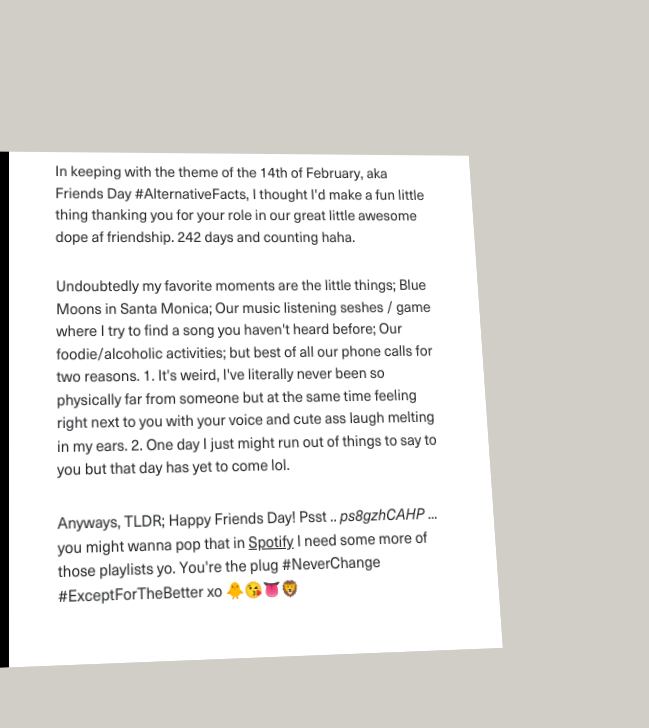
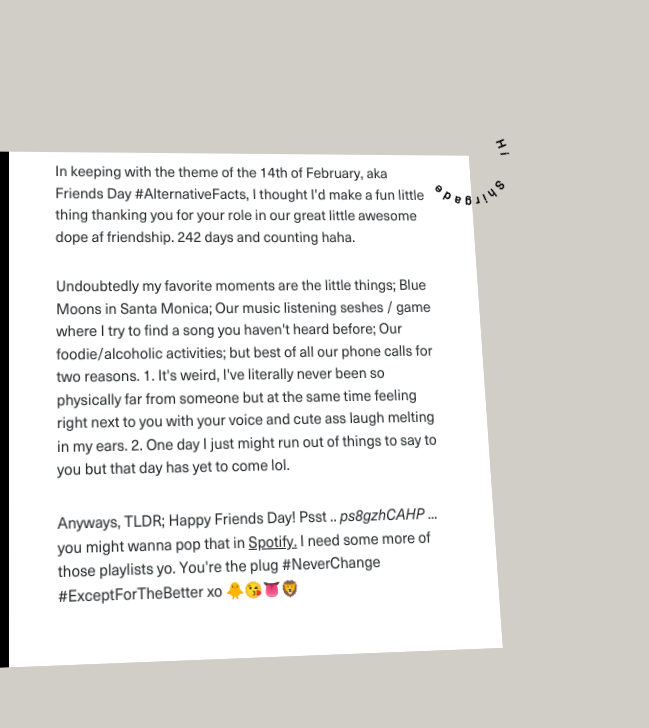
Before and after one commit to TosinAF/tosinaf.github.io, a plain HTML site: page but/why/are/you/so/awesome/though.htm in a window 1280 px wide. Shown: the full height of the page, 631-1280 px from the left. Drawn offline with Linux system fonts and the light colour scheme; no server answers.

Commit message:
vd: more stuff

```diff
--- a/but/why/are/you/so/awesome/though.htm
+++ b/but/why/are/you/so/awesome/though.htm
@@ -74,7 +74,6 @@
 </symbol></svg>
 
     </aside>
-    <!-- You know, rather than reading the source like a chump, you can see it all on GitHub like a champ: https://github.com/daneden/daneden.me -->
     <div class="wrap">
       <div class="main" style="transform: rotateX(6.86deg) rotateY(4.33deg);">
         <h1 class="site-title">Happy Friends Day</h1>
@@ -93,7 +92,7 @@
               </p>
 
               <p style="font-size: 15px; color: #25282b;">
-                Anyways, TLDR; Happy Friends Day! Psst .. <span style="font-style: italic">ps8gzhCAHP</span> ... you might wanna pop that in <a href="www.spotify.com/redeem">Spotify</a> I need some more of those playlists yo. You're the plug #NeverChange #ExceptForTheBetter xo 🐥😘👅🦁
+                Anyways, TLDR; Happy Friends Day! Psst .. <span style="font-style: italic">ps8gzhCAHP</span> ... you might wanna pop that in <a href="www.spotify.com/redeem">Spotify.</a> I need some more of those playlists yo. You're the plug #NeverChange #ExceptForTheBetter xo 🐥😘👅🦁
               </p>
           </main>
         </div>
@@ -104,7 +103,7 @@
           </defs>
           <text font-family="inherit" font-weight="700" font-size="13" letter-spacing=".3em" text-align="justify" text-anchor="start" word-spacing="1.25em">
             <textpath class="j1" xlink:href="#text-path">
-
+              Hi Shirgade
             </textpath>
           </text>
         </svg>
```
Also changed, not shown: 1 other file.
